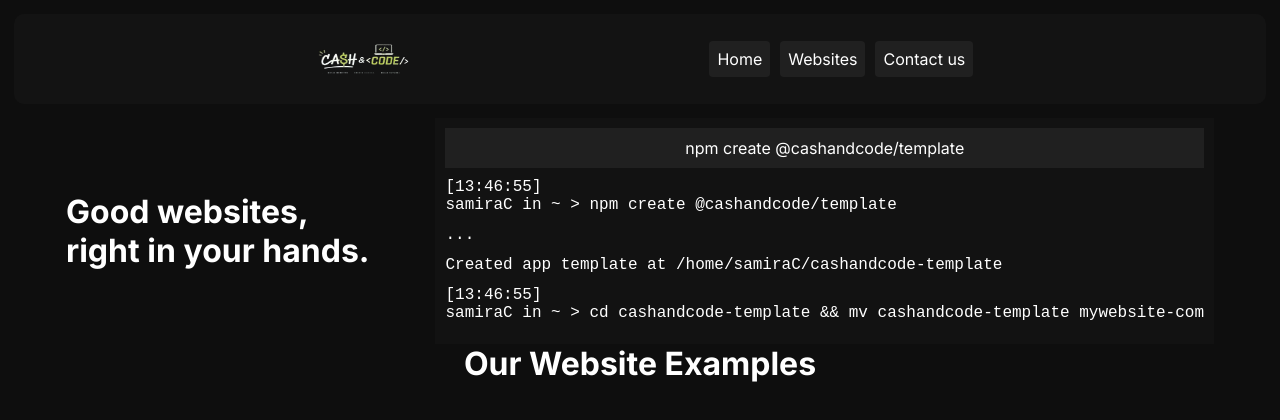
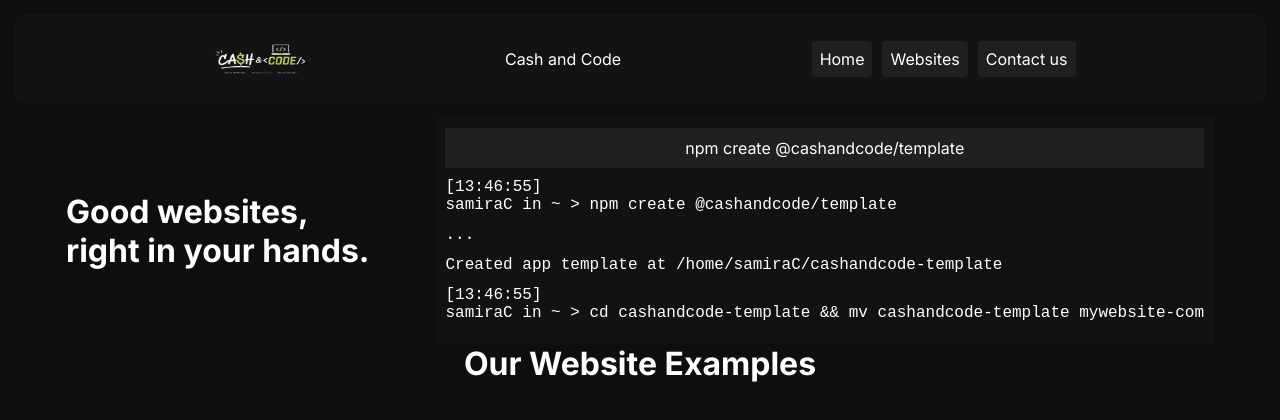
Before and after one commit to cashandcode/cashandcode.github.io, a Preact app: page / in a window 1280 px wide. Shown: the top 420 px of the page. Built offline with nearby package versions, Linux system fonts and the light colour scheme.

Commit message:
site update: 2026-07-31 16:54:21

```diff
--- a/src/app.tsx
+++ b/src/app.tsx
@@ -7,6 +7,9 @@ export function App() {
 			<div className="navbar">
 				<div className="split">
 					<img src={company_logo} alt="CashAndCode Logo" />
+				</div>
+				<div className="split">
+					Cash and Code
 				</div>
 				<div className="split">
 					<a href="#home">Home</a>
```
